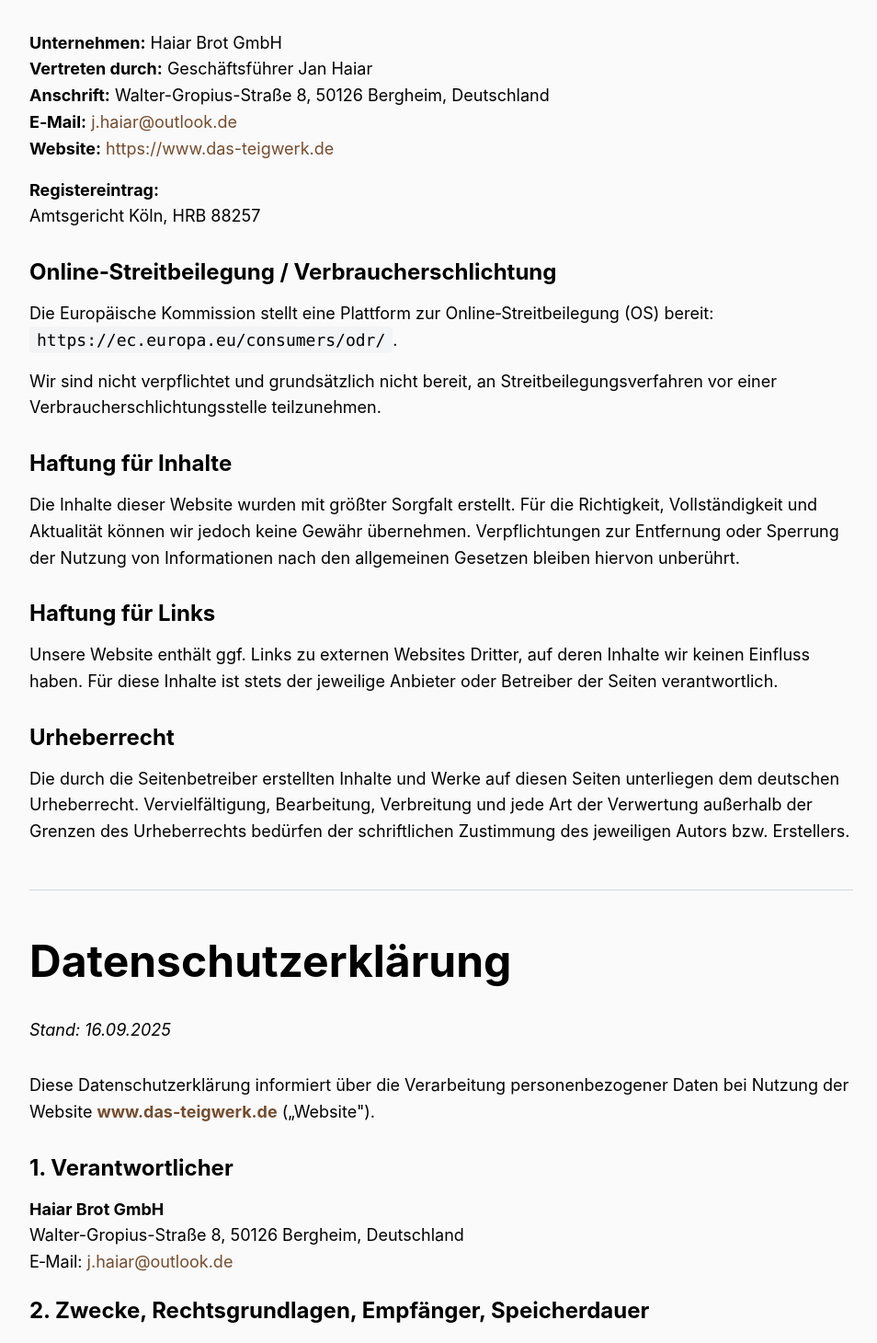
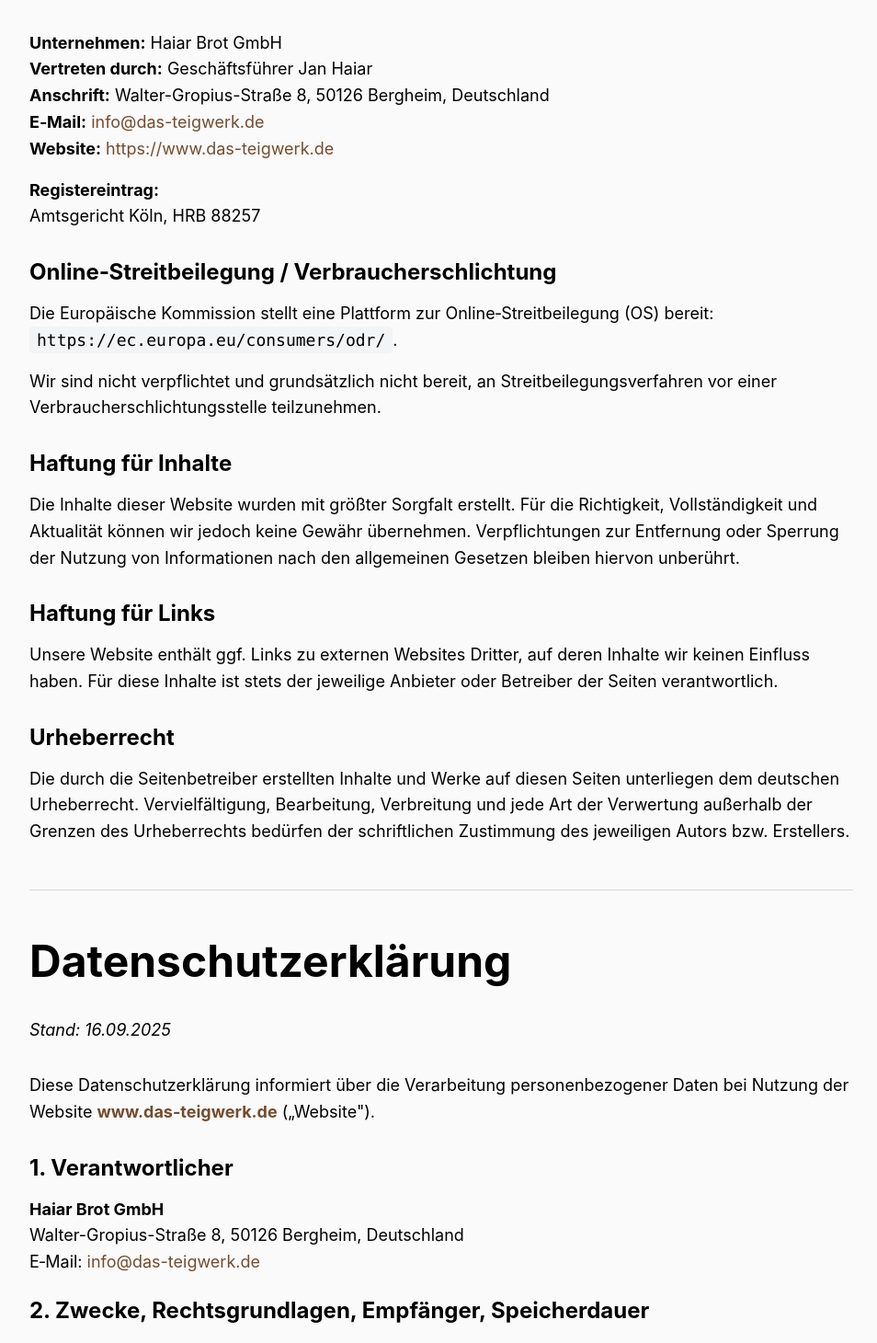
Before and after one commit to keulertzk-byte/Teigwerk, a Next.js app in the folder teigwerk-website/: page /impressum in a window 1280 px wide. Shown: the part 320-1780 px from the top of the page at 92% size, without its empty margins (160-1114 px from the left). Built offline with nearby package versions, Linux system fonts and the light colour scheme.

Commit message:
Update company details in Impressum page

```diff
--- a/teigwerk-website/src/app/impressum/page.tsx
+++ b/teigwerk-website/src/app/impressum/page.tsx
@@ -3,7 +3,7 @@
 
 export const metadata: Metadata = {
   title: 'Impressum & Datenschutz',
-  description: 'Impressum und Datenschutzerklärung der Teigwerk GmbH - Rechtliche Informationen und Datenschutzhinweise für www.das-teigwerk.de',
+  description: 'Impressum und Datenschutzerklärung der Haiar Brot GmbH - Rechtliche Informationen und Datenschutzhinweise für www.das-teigwerk.de',
   alternates: {
     canonical: '/impressum',
   },
@@ -64,7 +64,7 @@
                 <strong>Unternehmen:</strong> Haiar Brot GmbH<br />
                 <strong>Vertreten durch:</strong> Geschäftsführer Jan Haiar<br />
                 <strong>Anschrift:</strong> Walter-Gropius-Straße 8, 50126 Bergheim, Deutschland<br />
-                <strong>E‑Mail:</strong> <a href="mailto:j.haiar@outlook.de" className="text-primary hover:underline">j.haiar@outlook.de</a><br />
+                <strong>E‑Mail:</strong> <a href="mailto:info@das-teigwerk.de" className="text-primary hover:underline">info@das-teigwerk.de</a><br />
                 <strong>Website:</strong> <a href="https://www.das-teigwerk.de" className="text-primary hover:underline">https://www.das-teigwerk.de</a>
               </p>
 
@@ -122,7 +122,7 @@
               <p className="mb-6">
                 <strong>Haiar Brot GmbH</strong><br />
                 Walter-Gropius-Straße 8, 50126 Bergheim, Deutschland<br />
-                E‑Mail: <a href="mailto:j.haiar@outlook.de" className="text-primary hover:underline">j.haiar@outlook.de</a>
+                E‑Mail: <a href="mailto:info@das-teigwerk.de" className="text-primary hover:underline">info@das-teigwerk.de</a>
               </p>
 
               <h2 className="font-headline text-2xl text-black mb-4">2. Zwecke, Rechtsgrundlagen, Empfänger, Speicherdauer</h2>
```
